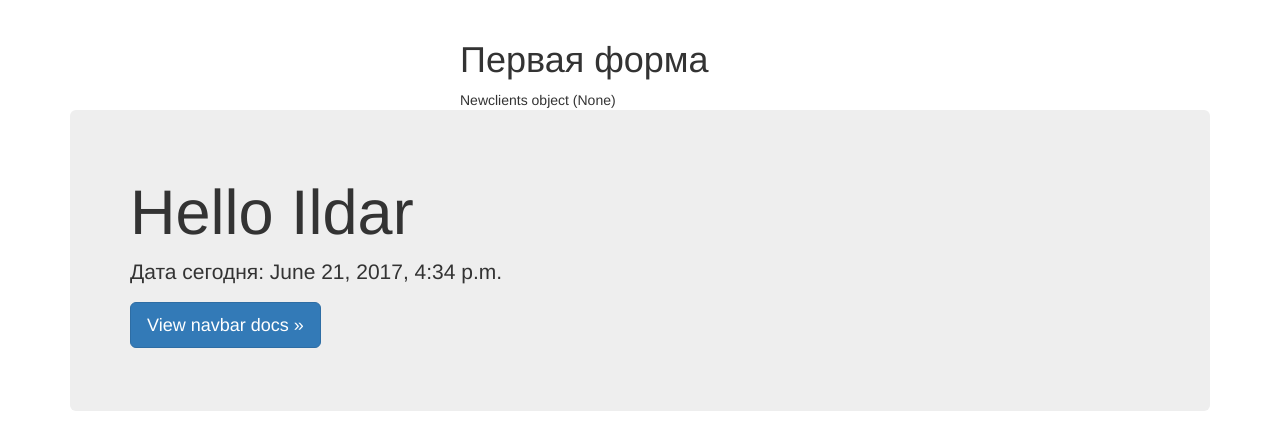
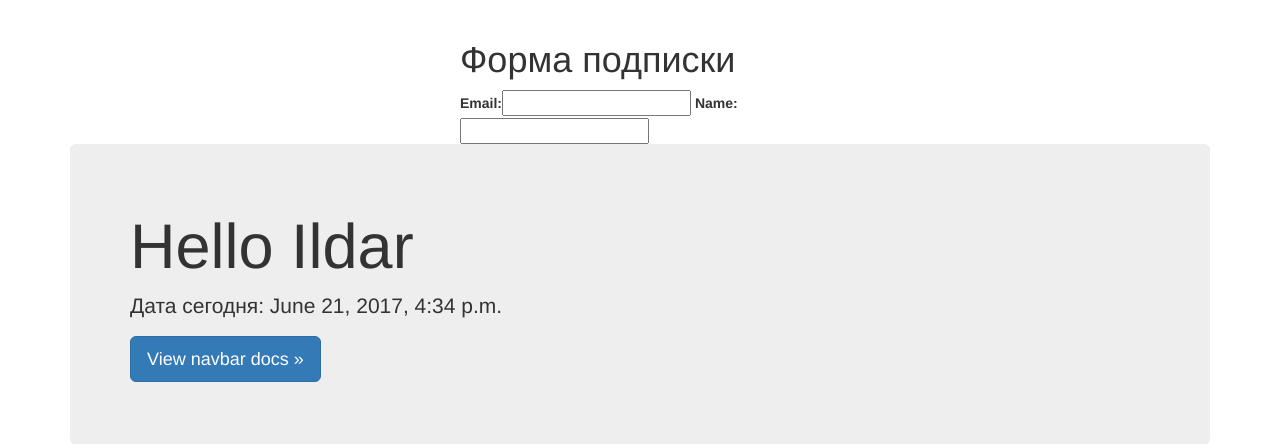
Before and after one commit to Tahtabaev/blog, a Django app: page /news/ in a window 1280 px wide. Shown: the part 51-495 px from the top of the page. Run offline with Django 3.2, Linux system fonts and the light colour scheme; some libraries are stand-ins or nearby versions.

Commit message:
Исправление

```diff
--- a/news/views.py
+++ b/news/views.py
@@ -1,10 +1,10 @@
 from django.shortcuts import render
 from datetime import datetime, date, time
-from .forms import Newclients
+from .forms import NewclientsForm
 
 def news(request):
 
     name = "Ildar"
     date = datetime.today()
-    form = Newclients(request.POST or None)
+    form = NewclientsForm(request.POST or None)
     return render(request, 'news/news.html', locals())
--- a/templates/news/news.html
+++ b/templates/news/news.html
@@ -60,7 +60,7 @@
     <div class="container">
         <div class="row">
             <div class="col-lg-4 col-lg-offset-4">
-                <h1>Первая форма</h1>
+                <h1>Форма подписки</h1>
                 {{ form }}
             </div>
         </div>
```
